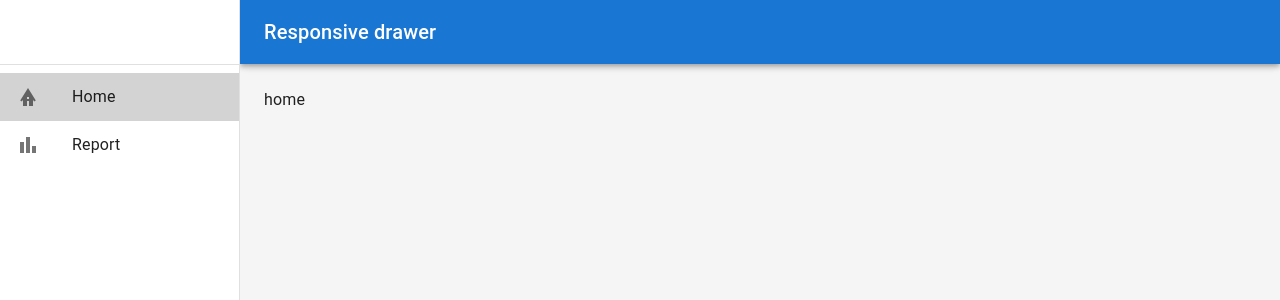
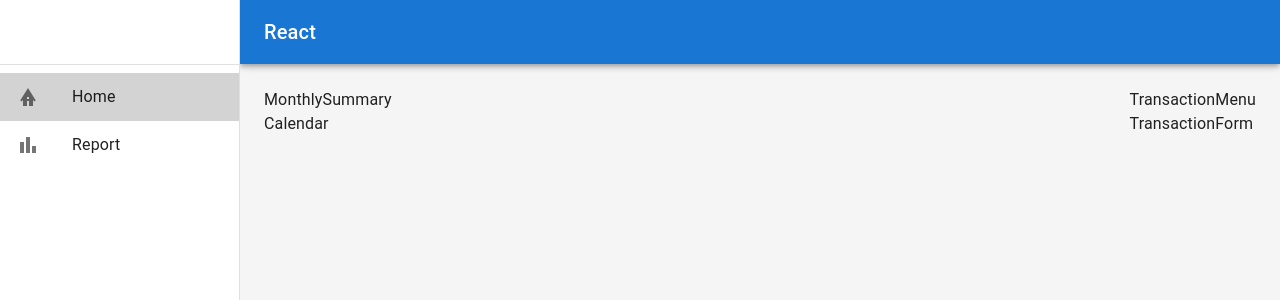
Before and after one commit to tomohiro1024/react_home_app, a React (Create React App) app: page / in a window 1280 px wide. Shown: the top 300 px of the page. Built offline with nearby package versions, Linux system fonts and the light colour scheme.

Commit message:
ホームページ

```diff
--- /dev/null
+++ b/src/components/Calendar.tsx
@@ -0,0 +1,9 @@
+import React from 'react'
+
+const Calendar = () => {
+  return (
+    <div>Calendar</div>
+  )
+}
+
+export default Calendar
--- /dev/null
+++ b/src/components/MonthlySummary.tsx
@@ -0,0 +1,9 @@
+import React from 'react'
+
+const MonthlySummary = () => {
+  return (
+    <div>MonthlySummary</div>
+  )
+}
+
+export default MonthlySummary
--- /dev/null
+++ b/src/components/TransactionForm.tsx
@@ -0,0 +1,9 @@
+import React from 'react'
+
+const TransactionForm = () => {
+  return (
+    <div>TransactionForm</div>
+  )
+}
+
+export default TransactionForm
--- /dev/null
+++ b/src/components/TransactionMenu.tsx
@@ -0,0 +1,9 @@
+import React from 'react'
+
+const TransactionMenu = () => {
+  return (
+    <div>TransactionMenu</div>
+  )
+}
+
+export default TransactionMenu
--- a/src/components/layout/AppLayout.tsx
+++ b/src/components/layout/AppLayout.tsx
@@ -62,7 +62,7 @@ export default function AppLayout() {
             <MenuIcon />
           </IconButton>
           <Typography variant="h6" noWrap component="div">
-            Responsive drawer
+            React
           </Typography>
         </Toolbar>
       </AppBar>
--- a/src/pages/Home.tsx
+++ b/src/pages/Home.tsx
@@ -1,8 +1,22 @@
+import { Box } from '@mui/material'
 import React from 'react'
+import MonthlySummary from '../components/MonthlySummary'
+import Calendar from '../components/Calendar'
+import TransactionMenu from '../components/TransactionMenu'
+import TransactionForm from '../components/TransactionForm'
 
 const home = () => {
   return (
-    <div>home</div>
+    <Box sx={{display: 'flex'}}>
+      <Box sx={{flexGrow: 1}}>
+        <MonthlySummary />
+        <Calendar />
+      </Box>
+      <Box>
+        <TransactionMenu />
+        <TransactionForm />
+      </Box>
+    </Box>
   )
 }
 
```
